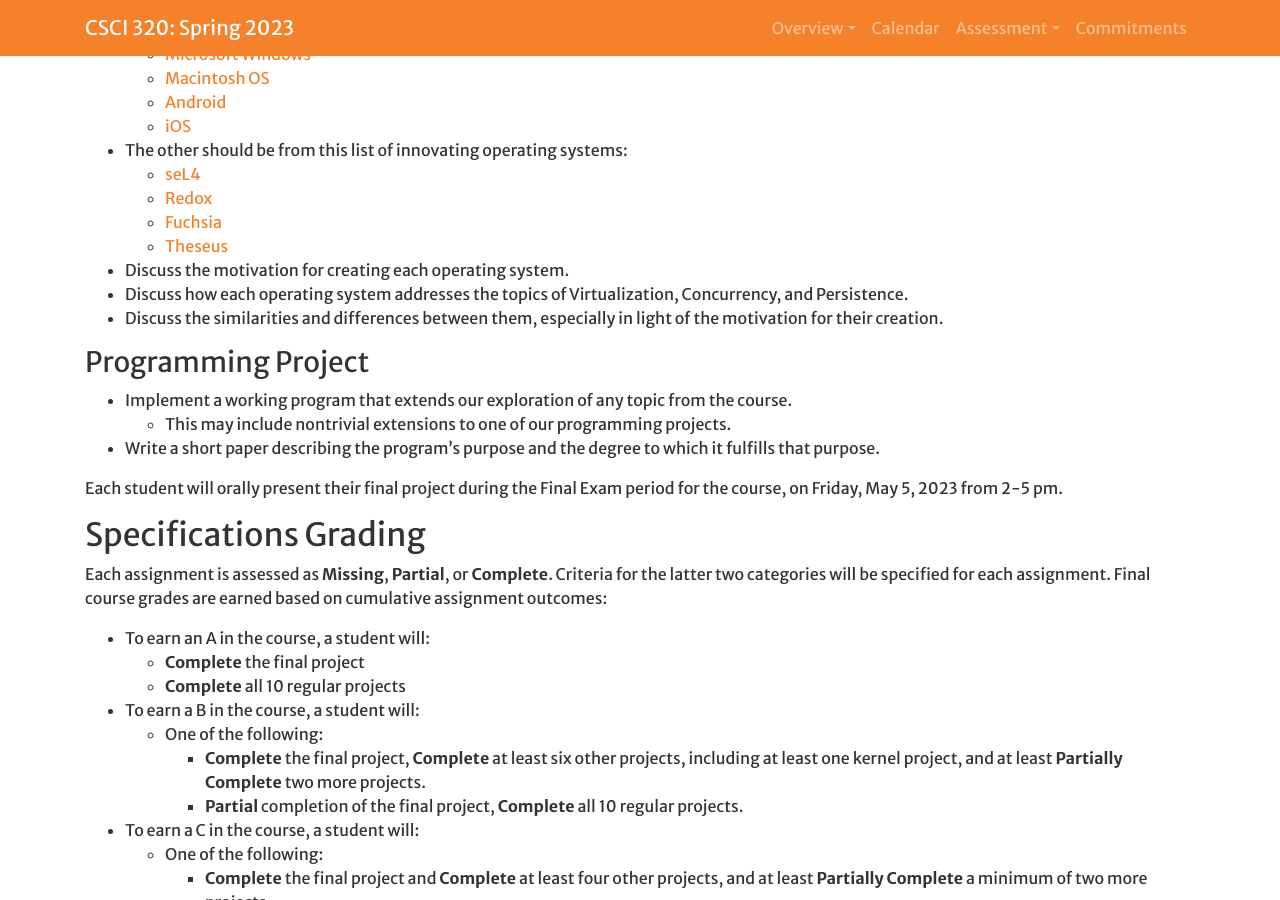
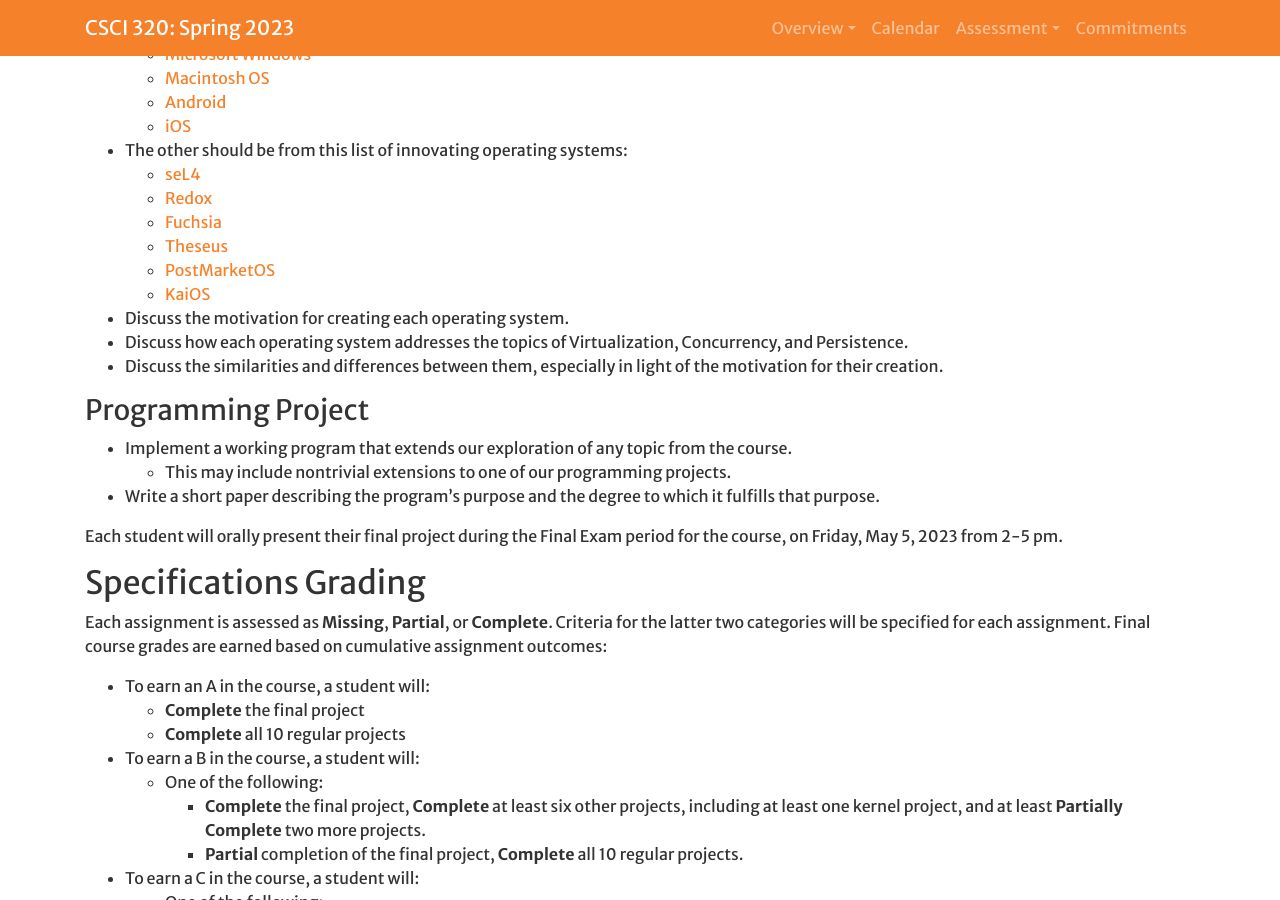
Before and after one commit to Hendrix-CS/csci320, a Jekyll site: the page built from index.md, in a window 1280 px wide and 900 px high, scrolled down 4848 px. Built offline with Jekyll 4.4.1, drawn with Linux system fonts in a browser that asks for light colours; a script that is not in the unit is left out; our own code applies the rules of GitHub Pages for plain Markdown files.

Commit message:
Added two more innovating OSs.

```diff
--- a/index.md
+++ b/index.md
@@ -146,6 +146,8 @@ are two primary options for the final project:
     - [Redox](https://www.redox-os.org/)
     - [Fuchsia](https://fuchsia.dev/)
     - [Theseus](https://github.com/theseus-os/Theseus)
+    - [PostMarketOS](https://www.postmarketos.org/)
+    - [KaiOS](https://www.kaiostech.com/)
 
   * Discuss the motivation for creating each operating system.
   * Discuss how each operating system addresses the topics of Virtualization, Concurrency, and Persistence.
```
